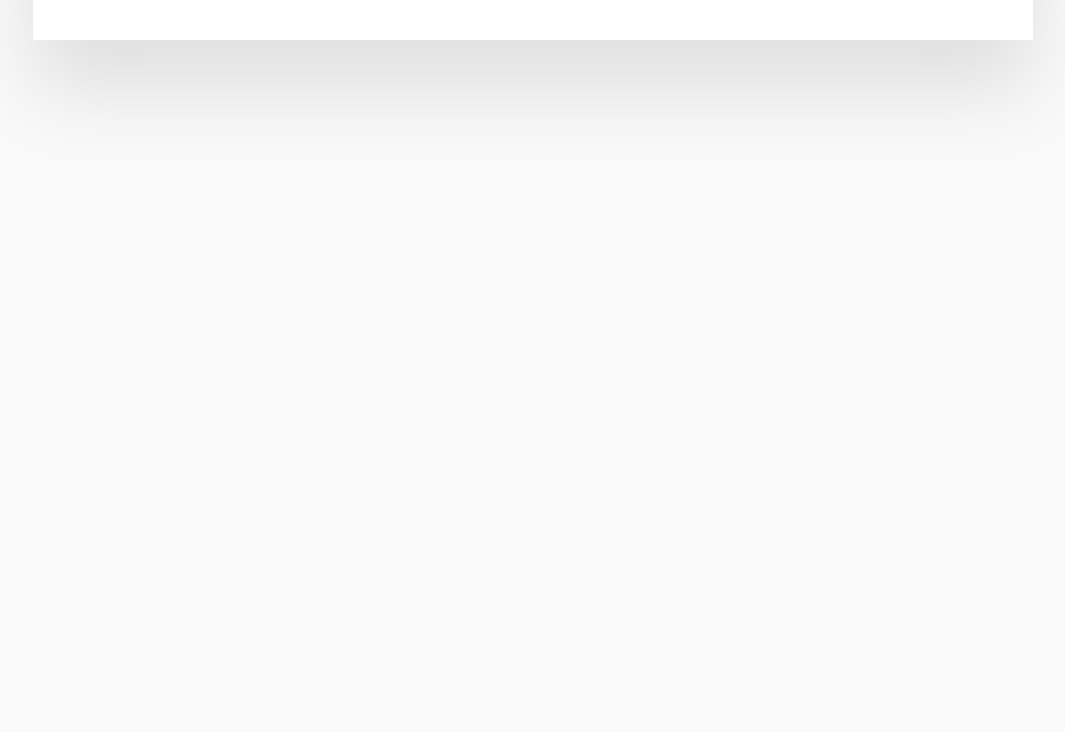
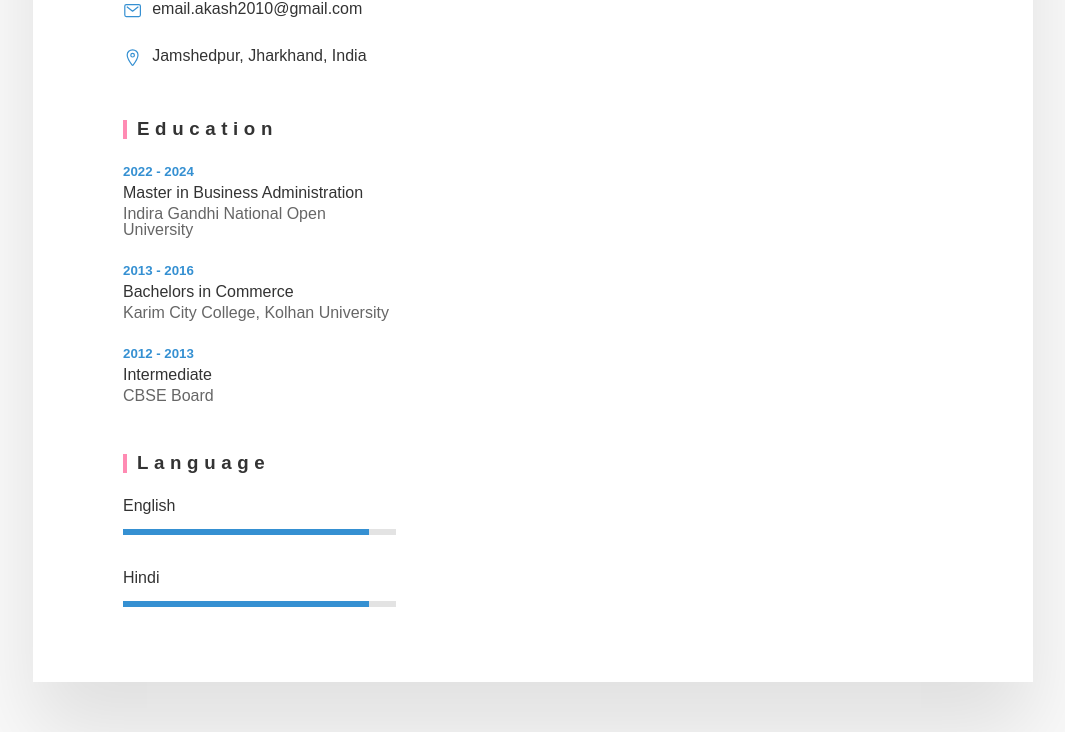
Before and after one commit to Akashkr28/OWN_RESUME_PROJECT, a plain HTML site: page index.html in a window 1280 px wide. Shown: the part 530-1262 px from the top of the page, without its empty margins (107-1172 px from the left). Before the commit the page ends 800 px from the top, so only its background shows below. Drawn offline with nearby package versions, Linux system fonts and the light colour scheme.

Commit message:
resume left part almost completed

```diff
--- a/index.html
+++ b/index.html
@@ -21,6 +21,63 @@
                 </h3>
             </div>
         </div>
+
+        <div class="contentBox">
+            <div class="leftSide">
+                <h3>Contact Info</h3>
+                <ul>
+                    <li>
+                        <span class="icon"><ion-icon name="call-outline"></ion-icon></span>
+                        <span class="text">+91-8825330731</span>
+                    </li>
+                    <li>
+                        <span class="icon"><ion-icon name="mail-outline"></ion-icon></span>
+                        <span class="text">email.akash2010@gmail.com</span>
+                    </li>
+                    <li>
+                        <span class="icon"><ion-icon name="location-outline"></ion-icon></span>
+                        <span class="text">Jamshedpur, Jharkhand, India</span>
+                    </li>
+                </ul>
+                <h3>Education</h3>
+                <ul class="education">
+                    <li>
+                        <h5>2022 - 2024</h5>
+                        <h4>Master in Business Administration</h4>
+                        <h6>Indira Gandhi National Open University</h6>
+                    </li>
+                    <li>
+                        <h5>2013 - 2016</h5>
+                        <h4>Bachelors in Commerce</h4>
+                        <h6>Karim City College, Kolhan University</h6>
+                    </li>
+                    <li>
+                        <h5>2012 - 2013</h5>
+                        <h4>Intermediate</h4>
+                        <h6>CBSE Board</h6>
+                    </li>
+                </ul>
+                <h3>Language</h3>
+                <ul class="language">
+                    <li>
+                        <span class="text">English</span>
+                        <span class="percent">
+                            <div style="width: 90%;"></div>
+                        </span>
+                    </li>
+                    <li>
+                        <span class="text">Hindi</span>
+                        <span class="percent">
+                            <div style="width: 90%;"></div>
+                        </span>
+                    </li>
+                </ul>
+            </div>
+
+            <div class="rightSide"></div>
+        </div>
    </div>
+<script type="module" src="https://unpkg.com/ionicons@7.1.0/dist/ionicons/ionicons.esm.js"></script>
+<script nomodule src="https://unpkg.com/ionicons@7.1.0/dist/ionicons/ionicons.js"></script>
 </body>
 </html>
--- a/style.css
+++ b/style.css
@@ -70,3 +70,80 @@ body{
     font-weight: 300;
     top: -10px;
 }
+
+.container .contentBox{
+    position: relative;
+    min-height: 500px;
+    display: grid;
+    grid-template-columns: 1fr 2fr;
+    padding:  0 40px 40px;
+}
+.container .contentBox h3{
+    border-left: 4px solid #ff8bb3;
+    padding-left: 10px;
+    line-height: 1em;
+    font-weight: 600;
+    color: #333;
+    letter-spacing: 0.3em;
+    margin-bottom: 20px;
+    margin-top: 50px;
+}
+.container .contentBox ul{
+    position: relative;
+    margin: 10px 0;
+}
+.container .contentBox ul li{
+    list-style: none;
+    margin: 25px 0;
+    line-height: 1em;
+    color: #333;
+    cursor: pointer;
+    display: flex;
+}
+.container .contentBox ul li ion-icon{
+    font-size: 1.2em;
+    margin-right: 10px;
+    color: #3590d2;
+}
+.container .contentBox ul.education li{
+    flex-direction: column;
+    margin: 25px 0;
+}
+h5{
+    color: #3590d2;
+}
+h4{
+    color: #333;
+    font-weight: 500;
+    margin: 5px 0;
+}
+h6{
+    color: #666;
+    font-weight: 300;
+    font-size: 1em;
+}
+.language li{
+    flex-direction: column;
+}
+.language li span{
+    color: #333;
+    font-size: 16px;
+    font-weight: 500;
+}
+.language .percent{
+    position: relative;
+    width: 100%;
+    background: #e3e3e3;
+    height: 6px;
+    margin-top: 15px;
+    margin-bottom: 10px;
+    display: block;
+    overflow: hidden;
+}
+.language .percent div{
+    position: absolute;
+    top: 0;
+    left: 0;
+    height: 100%;
+    background: #3590d2;
+}
```
Also changed, not shown: PROFILE_IMAGE.jpg.
